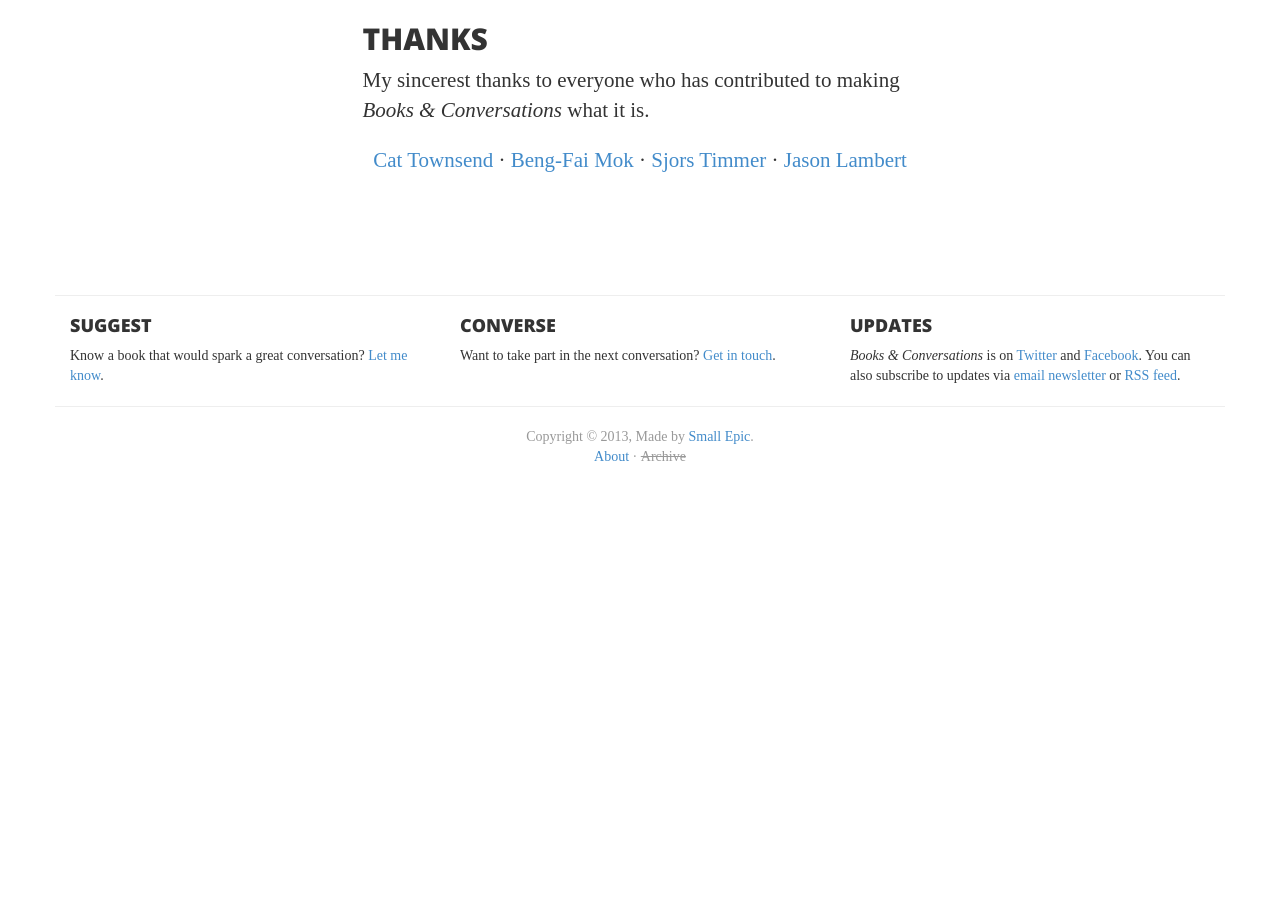
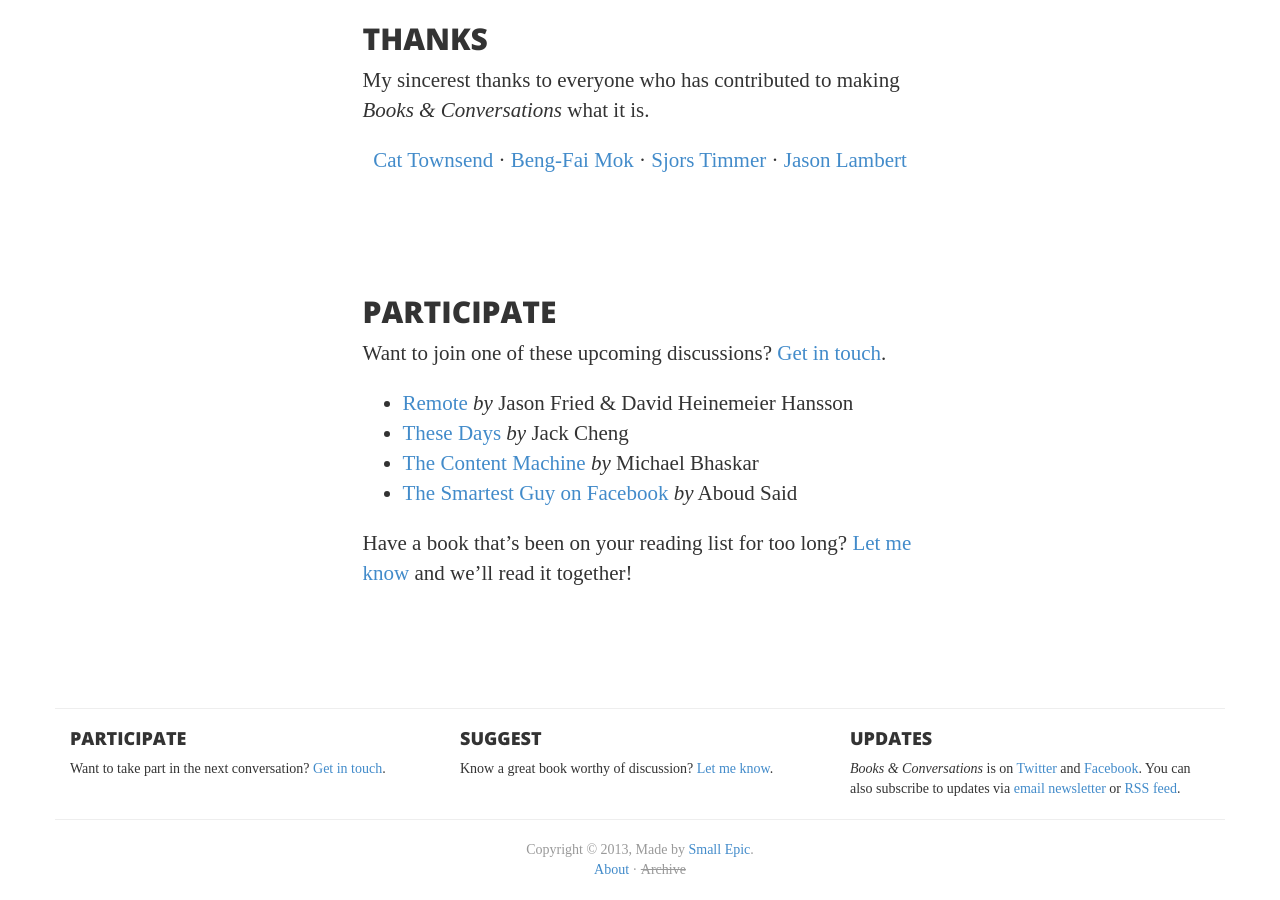
Before and after one commit to smallepic/books-and-conversations, a Jekyll site: the page built from about.html, in a window 1280 px wide and 900 px high, scrolled down 1942 px. Built offline with Jekyll 4.4.1, drawn with Linux system fonts in a browser that asks for light colours; some web fonts are replaced; before the commit the page ends 2429 px from its top, so only the background shows below that; some of the changed text lies outside the part shown.

Commit message:
Added additional copy for participation to about page.

```diff
--- a/_layouts/default.html
+++ b/_layouts/default.html
@@ -21,13 +21,13 @@
 			<div class="container">
 				<div class="row">
 					<div class="col-sm-4">
-						<h4>Suggest</h4>
-						<p>Know a book that would spark a great conversation?  <a href="mailto:&#106;&#111;&#104;&#110;&#064;&#115;&#109;&#097;&#108;&#108;&#101;&#112;&#105;&#099;&#046;&#099;&#111;&#109;">Let me know</a>.</p>
+						<h4>Participate</h4>
+						<p>Want to take part in the next conversation?  <a href="mailto:&#106;&#111;&#104;&#110;&#064;&#115;&#109;&#097;&#108;&#108;&#101;&#112;&#105;&#099;&#046;&#099;&#111;&#109;">Get in touch</a>.</p>
 					</div>
 
 					<div class="col-sm-4">
-						<h4>Converse</h4>
-						<p>Want to take part in the next conversation?  <a href="mailto:&#106;&#111;&#104;&#110;&#064;&#115;&#109;&#097;&#108;&#108;&#101;&#112;&#105;&#099;&#046;&#099;&#111;&#109;">Get in touch</a>.</p>
+						<h4>Suggest</h4>
+						<p>Know a great book worthy of discussion?  <a href="mailto:&#106;&#111;&#104;&#110;&#064;&#115;&#109;&#097;&#108;&#108;&#101;&#112;&#105;&#099;&#046;&#099;&#111;&#109;">Let me know</a>.</p>
 					</div>
 
 					{% include footer_updates.html %}
--- a/about.html
+++ b/about.html
@@ -20,7 +20,7 @@ title: About
 		<div class="row">
 			<section class="col-md-6 col-md-offset-3">
 				<p class="lead"><em>Books &amp; Conversations</em> is an ongoing dialogue, born out of a desire to combine my two great loves&mdash;thought-provoking books and interesting conversation.</p>
-				<p>It&rsquo;s essentially a book club&mdash;pick a book, invite an eclectic mix of friends to read it; and host a conversation to share, debate, and educate.</p>
+				<p>It&rsquo;s essentially a book club&mdash;pick a book, invite an eclectic mix of friends to read it; and host a discussion to share, debate, and educate.</p>
 			</section>
 		</div>
 
@@ -53,5 +53,19 @@ title: About
 				</ul>
 			</section>
 		</div>
+
+		<div class="row">
+			<section class="col-md-6 col-md-offset-3">
+				<h2>Participate</h2>
+				<p>Want to join one of these upcoming discussions?  <a href="mailto:&#106;&#111;&#104;&#110;&#064;&#115;&#109;&#097;&#108;&#108;&#101;&#112;&#105;&#099;&#046;&#099;&#111;&#109;">Get in touch</a>.</p>
+				<ul>
+					<li><a href="http://37signals.com/remote/">Remote</a> <em>by</em> Jason Fried &amp; David Heinemeier Hansson</li>
+					<li><a href="http://jackcheng.com/these-days/">These Days</a> <em>by</em> Jack Cheng</li>
+					<li><a href="http://www.anthempress.com/the-content-machine/">The Content Machine</a> <em>by</em> Michael Bhaskar</li>
+					<li><a href="http://www.mikrotext.de/books/aboud-saeed-the-smartest-guy-on-facebook-status-updates-from-syria/">The Smartest Guy on Facebook</a> <em>by</em> Aboud Said</li>
+				</ul>
+				<p>Have a book that&rsquo;s been on your reading list for too long?  <a href="mailto:&#106;&#111;&#104;&#110;&#064;&#115;&#109;&#097;&#108;&#108;&#101;&#112;&#105;&#099;&#046;&#099;&#111;&#109;">Let me know</a> and we&rsquo;ll read it together!</p>
+			</section>
+		</div>
 	</div>
 </article>
```
